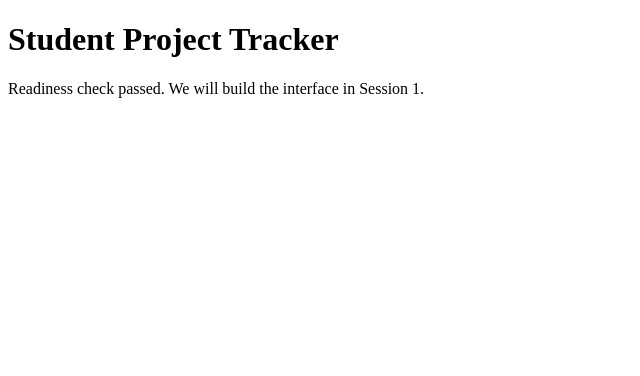
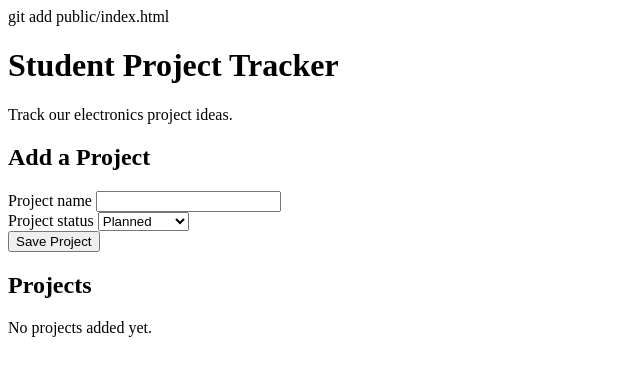
Before and after one commit to somnathganer/student-project-tracker, a website: page student-project-tracker/public/index.html in a window 1280 px wide. Shown: the whole page, without its empty margins (0-640 px from the left). Drawn offline with Linux system fonts and the light colour scheme.

Commit message:
Update project

```diff
--- a/student-project-tracker/public/index.html
+++ b/student-project-tracker/public/index.html
@@ -1,5 +1,56 @@
-<!doctype html>
+git add public/index.html
+<!DOCTYPE html>
 <html lang="en">
-<head><meta charset="UTF-8"><meta name="viewport" content="width=device-width, initial-scale=1"><title>Workshop readiness</title></head>
-<body><main><h1>Student Project Tracker</h1><p>Readiness check passed. We will build the interface in Session 1.</p></main></body>
+<head>
+  <meta charset="UTF-8">
+  <meta name="viewport" content="width=device-width, initial-scale=1.0">
+  <title>Student Project Tracker</title>
+  <link rel="stylesheet" href="style.css">
+  <script src="script.js" defer></script>
+</head>
+<body>
+  <main>
+    <header>
+      <h1>Student Project Tracker</h1>
+      <p>Track our electronics project ideas.</p>
+    </header>
+
+    <section aria-labelledby="form-title">
+      <h2 id="form-title">Add a Project</h2>
+
+      <form id="project-form">
+        <div>
+          <label for="name">Project name</label>
+          <input
+            type="text"
+            id="name"
+            name="name"
+            required
+            maxlength="80"
+          >
+        </div>
+
+        <div>
+          <label for="status">Project status</label>
+          <select id="status" name="status">
+            <option value="Planned">Planned</option>
+            <option value="In Progress">In Progress</option>
+            <option value="Completed">Completed</option>
+          </select>
+        </div>
+
+        <button id="save-button" type="submit">Save Project</button>
+        <button id="cancel-button" type="button" hidden>Cancel</button>
+      </form>
+
+      <p id="message" role="status" aria-live="polite"></p>
+    </section>
+
+    <section aria-labelledby="list-title">
+      <h2 id="list-title">Projects</h2>
+      <p id="empty-state">No projects added yet.</p>
+      <ul id="project-list"></ul>
+    </section>
+  </main>
+</body>
 </html>
```
